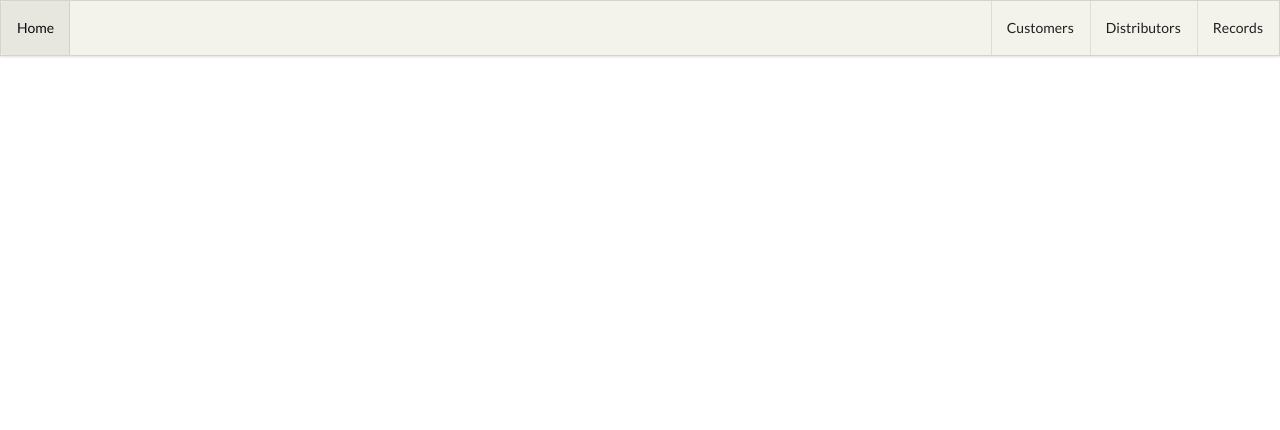
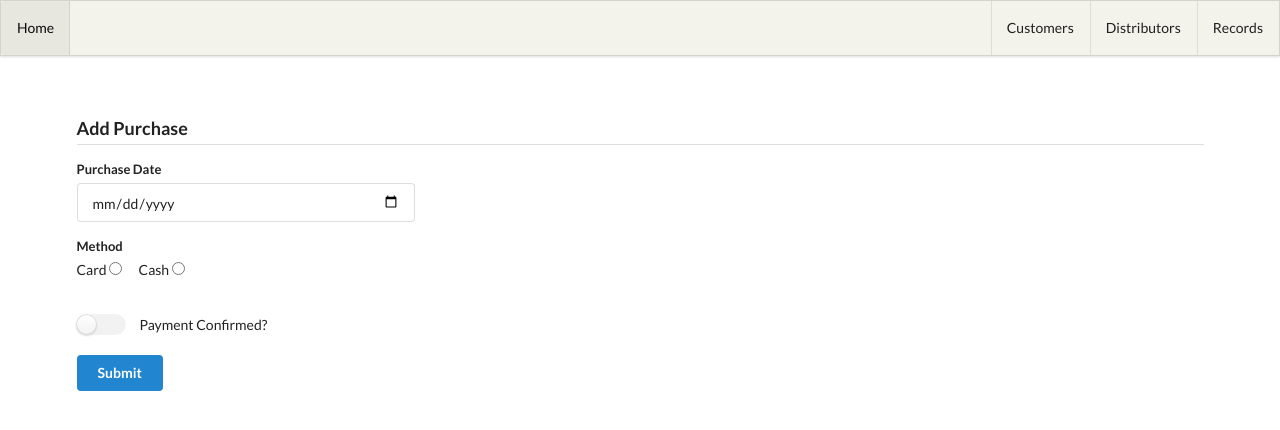
Before and after one commit to mlind34/record-store-app, a Flask app: page /purchases/add-purchase in a window 1280 px wide. Shown: the top 430 px of the page. Run offline with Flask 2, Linux system fonts and the light colour scheme; some libraries are stand-ins or nearby versions.

Commit message:
added add purchase page

```diff
--- a/static/css/style.css
+++ b/static/css/style.css
@@ -146,6 +146,12 @@
 }
 
 
+/* Add Purchase Radio buttons */
+.methodRadios {
+    margin-right: 20%;
+}
+
+
 /* HOMEPAGE BUTTONS */
 .ui.big.button.home {
     width: 20%;
--- a/templates/forms.html
+++ b/templates/forms.html
@@ -241,6 +241,44 @@
     </form>
 </div>
 
+<!-- ADD PURCHASE FORM -->
+{% elif title == 'Add Purchase' %}
+
+<div class="ui container">
+    <form class="ui form">
+        <h3 class="ui dividing header">Add Purchase</h3>
+
+            <div class="field">
+                    <label>Purchase Date</label>
+                    <input type="date" name="purchasedate" placeholder="mm/dd/yyyy">
+            </div>
+
+            <div class="field">
+                <label>Method</label>
+                <div class="methodRadios">
+                    <label>Card</label>
+                    <input type="radio" name="method" value="card" style="margin-right: 5%;">
+                    <label>Cash</label>
+                    <input type="radio" name="method" value="cash">
+                </div>
+            </div>
+
+
+            <div class="ui toggle checkbox" style="margin: 20px 0px;">
+                <input type="checkbox" name="public">
+                <label>Payment Confirmed?</label>
+              </div>
+
+
+
+
+
+            <div class="field">
+                <button class="ui primary button" type="submit">Submit</button>
+            </div>
+    </form>
+</div>
+
 <!-- ADD ORDER FORM -->
 {% elif title == 'Add Order' %}
 
--- a/templates/views.html
+++ b/templates/views.html
@@ -131,7 +131,6 @@
 <table class="ui striped table" id="dataTable">
     <thead>
       <tr>
-        <th>ID</th>
         <th>Price</th>
         <th>Quantity</th>
         <th>Year</th>
@@ -145,7 +144,6 @@
 
       {% for record in records %}
       <tr id="{{ record.id }}">
-          <td class="table-input">{{ record.id }}</td>
           <td class="table-input">${{ record.price }}</td>
           <td class="table-input">{{ record.quantity }}</td>
           <td class="table-input">{{ record.year }}</td>
@@ -168,7 +166,7 @@
 
   <div class="btn-wrapper">
         <div class="add-btn">
-            <form action="/customers/add-customer">
+            <form action="/purchases/add-purchase">
                 <input type="submit" class="big ui primary button" value="Add Purchase">
             </form>
         </div>
```
Also changed, not shown: 1 other file.
